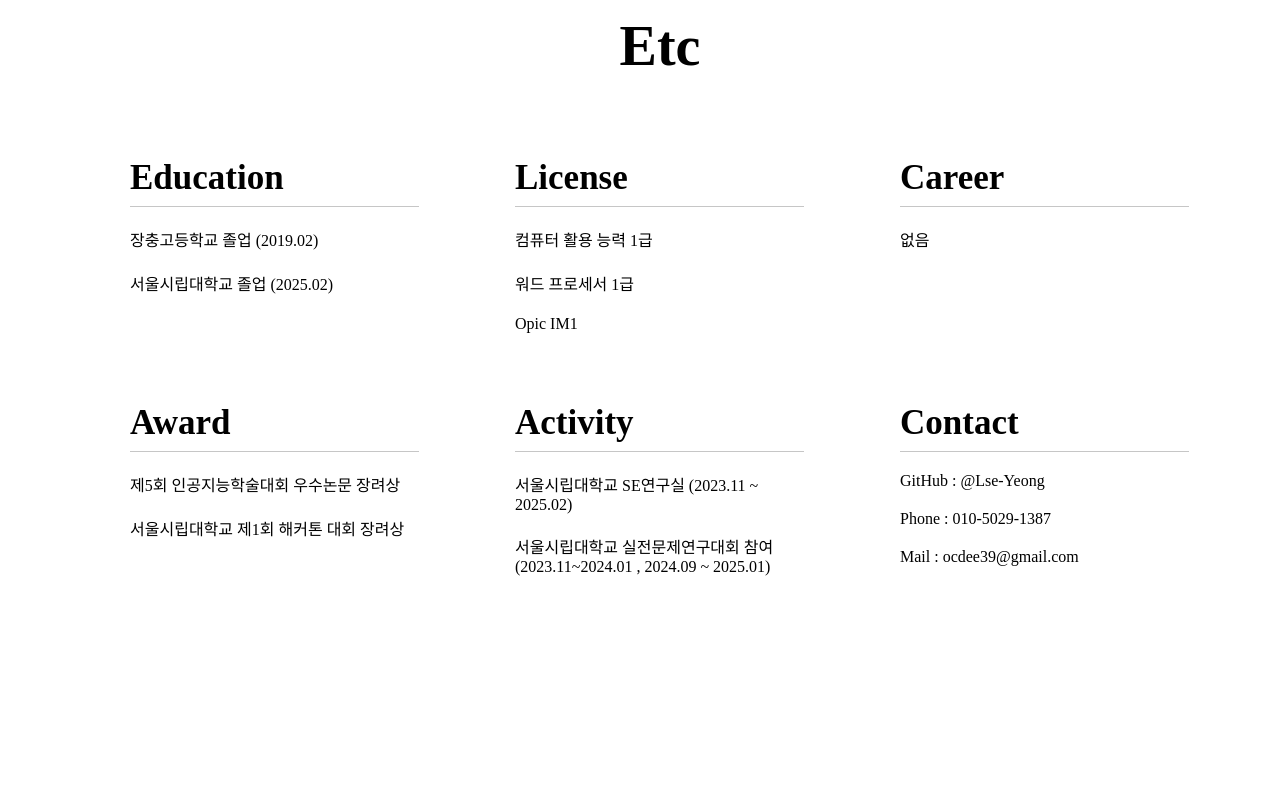
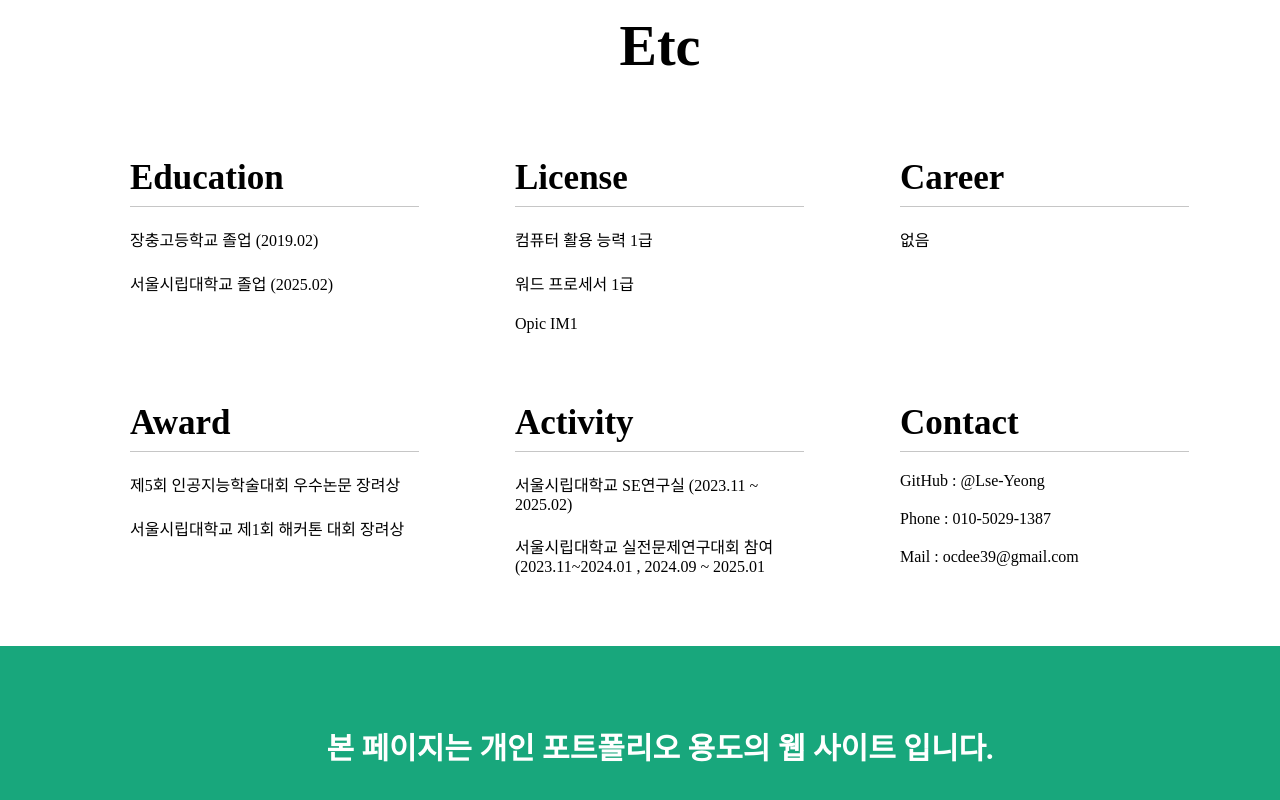
Before and after one commit to LSe-Yeong/portfolio, a React (Create React App) app: page / in a window 1280 px wide. Shown: the part 3654-4454 px from the top of the page. Before the commit the page ends 4230 px from the top, so only its background shows below. Built offline with nearby package versions, Linux system fonts and the light colour scheme.

Commit message:
Footer 완료

```diff
--- /dev/null
+++ b/src/asset/component/Footer.css
@@ -0,0 +1,14 @@
+.footer{
+    width: 1320px;
+    height: 200px;
+    background-color: #18A77C;
+    display: flex;
+    align-items: center;
+    justify-content: center;
+}
+
+.footer h2{
+    font-size: 30px;
+    font-weight: 700;
+    color: white;
+}
--- /dev/null
+++ b/src/asset/component/Footer.js
@@ -0,0 +1,11 @@
+import "./Footer.css"
+
+function Footer(){
+    return(
+        <div className="footer">
+            <h2>본 페이지는 개인 포트폴리오 용도의 웹 사이트 입니다.</h2>
+        </div>
+    )
+}
+
+export default Footer
--- a/src/page/mainpage/Etc.js
+++ b/src/page/mainpage/Etc.js
@@ -12,7 +12,7 @@ function EtcContent(){
     const education = ["장충고등학교 졸업 (2019.02)","서울시립대학교 졸업 (2025.02)"]
     const license = ["컴퓨터 활용 능력 1급","워드 프로세서 1급","Opic IM1"]
     const award = ["제5회 인공지능학술대회 우수논문 장려상","서울시립대학교 제1회 해커톤 대회 장려상 "]
-    const activity = ["서울시립대학교 SE연구실 (2023.11 ~ 2025.02)","서울시립대학교 실전문제연구대회 참여(2023.11~2024.01 , 2024.09 ~ 2025.01)"]
+    const activity = ["서울시립대학교 SE연구실 (2023.11 ~ 2025.02)","서울시립대학교 실전문제연구대회 참여(2023.11~2024.01 , 2024.09 ~ 2025.01"]
     const career = ["없음"]
     const contact = ["GitHub : @Lse-Yeong","Phone : 010-5029-1387","Mail : ocdee39@gmail.com"]
 
@@ -35,12 +35,12 @@ function EtcContent(){
     return(
         <div>
             <div>
-                <div style={{display:"flex", marginLeft:"130px",marginRight:"130px" , justifyContent:"space-between",marginTop:"70px"}}>
+                <div style={{display:"flex", marginLeft:"130px",marginRight:"130px" , justifyContent:"space-between",margin:"70px 130px"}}>
                     <ContentTemplate title="Education" content={education}></ContentTemplate>
                     <ContentTemplate title="License" content={license}></ContentTemplate>
                     <ContentTemplate title="Career" content={career}></ContentTemplate>
                 </div>
-                <div style={{display:"flex",marginLeft:"130px",marginRight:"130px", justifyContent:"space-between", marginTop:"70px"}}>
+                <div style={{display:"flex",marginLeft:"130px",marginRight:"130px", justifyContent:"space-between", margin:"70px 130px"}}>
                     <ContentTemplate title="Award" content={award}></ContentTemplate>
                     <ContentTemplate title="Activity" content={activity}></ContentTemplate>
                     <ContentTemplate title="Contact" content={contact}></ContentTemplate>
--- a/src/page/mainpage/MainPage.js
+++ b/src/page/mainpage/MainPage.js
@@ -5,6 +5,7 @@ import Project from "./Project"
 import TechStack from "./TechStack"
 import Visual from "./Visual"
 import Etc from "./Etc"
+import Footer from "../../asset/component/Footer"
 
 function MainPage(){
     return(
@@ -15,6 +16,7 @@ function MainPage(){
             <Project></Project>
             <TechStack></TechStack>
             <Etc></Etc>
+            <Footer></Footer>
         </div>
     )
 }
```
